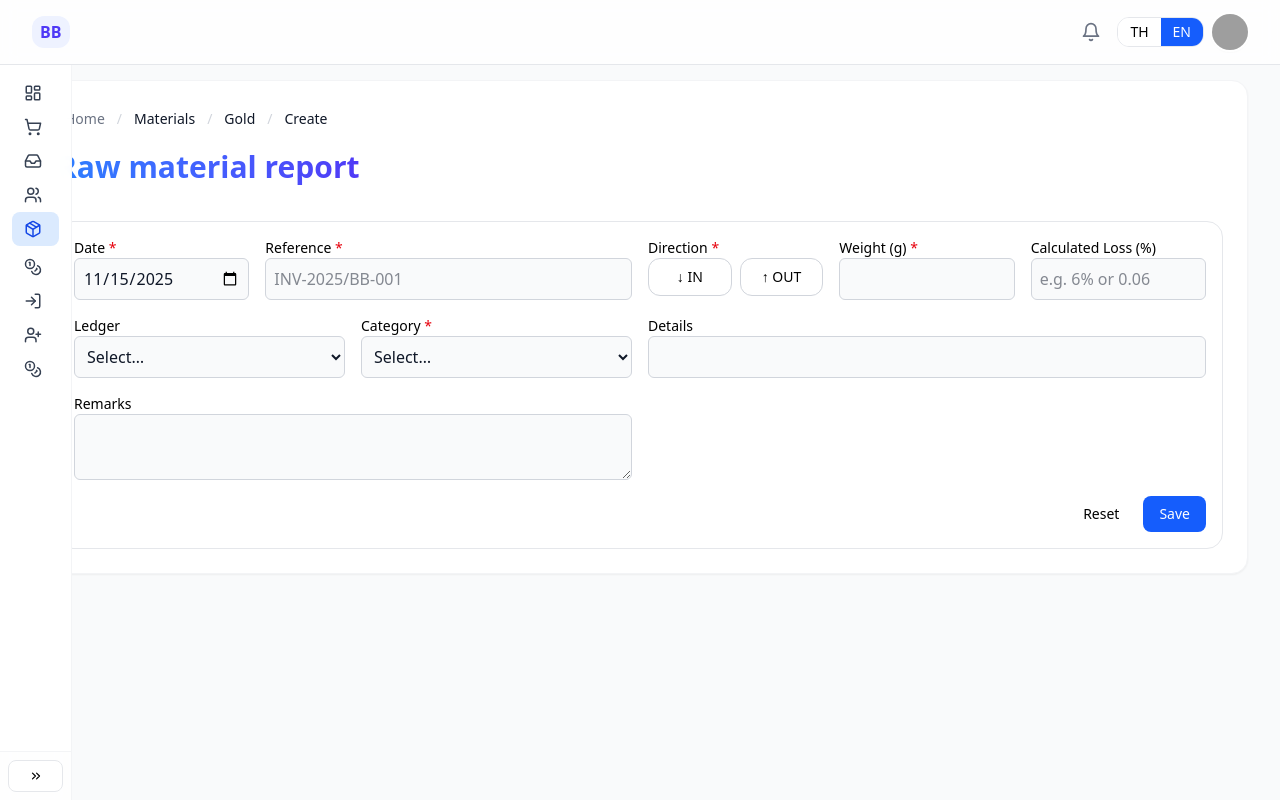
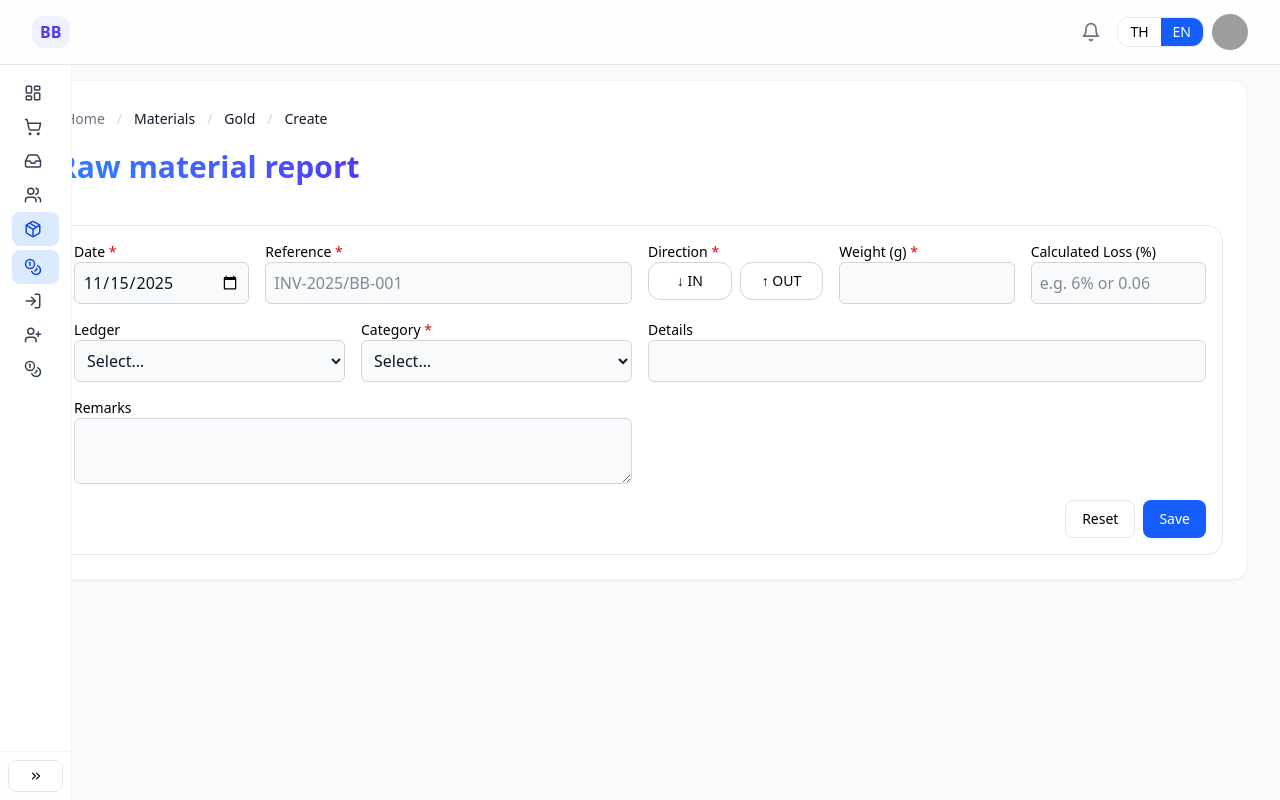
Before and after one commit to Panyafuang/bb-app-home, a React app in the folder frontend/: page /materials/golds/new in a window 1280 px wide. Built offline with nearby package versions, Linux system fonts and the light colour scheme; grey boxes are pictures that could not be loaded; the HTML template or start-up script is replaced by a standard one.

Commit message:
update ui

```diff
--- a/frontend/src/components/layout/Navbar.tsx
+++ b/frontend/src/components/layout/Navbar.tsx
@@ -57,7 +57,7 @@ export default function Navbar({
             </button>
             <LanguageToggle />
             <img
-              src="https://i.pravatar.cc/40?img=3"
+              src="https://i.pravatar.cc/40?img=1"
               alt="avatar"
               className="h-9 w-9 rounded-full ring-2 ring-white shadow"
             />
--- a/frontend/src/components/layout/Sidebar.tsx
+++ b/frontend/src/components/layout/Sidebar.tsx
@@ -178,9 +178,14 @@ export default function Sidebar({ collapsed, onToggleCollapse }: SidebarProps) {
       type: "link",
       to: "/ecommerce",
       icon: <LuShoppingCart />,
-      label: "E-commerce",
+      label: isTH ? "อีคอมเมิร์ซ" : "E-commerce",
     },
-    { type: "link", to: "/inbox", icon: <LuInbox />, label: "Inbox" },
+    {
+      type: "link",
+      to: "/inbox",
+      icon: <LuInbox />,
+      label: isTH ? "กล่องจดหมาย" : "Inbox"
+    },
     {
       type: "link",
       to: "/users",
@@ -199,7 +204,7 @@ export default function Sidebar({ collapsed, onToggleCollapse }: SidebarProps) {
           to: "/materials/golds",
           icon: <LuCoins />,
           label: isTH ? "ทอง" : "Gold",
-          end: true,
+          // end: true,
         },
         // ถ้าภายหลังมี “เงิน / แพลทินัม” ก็เติมใน children ได้เลย
       ],
@@ -293,7 +298,7 @@ export default function Sidebar({ collapsed, onToggleCollapse }: SidebarProps) {
                       <NavLink
                         key={c.to}
                         to={c.to}
-                        end={c.end}
+                        // end={c.end}
                         title={collapsed ? c.label : undefined}
                         className={({ isActive }) => linkClass(isActive)}
                       >
--- a/frontend/src/features/golds/components/GoldForm.tsx
+++ b/frontend/src/features/golds/components/GoldForm.tsx
@@ -1,9 +1,8 @@
-// ✅ ฟอร์ม Create/Edit — กรอกวันที่, เลขอ้างอิง, ทิศทาง IN/OUT, น้ำหนัก, ledger, details, remarks
 // หมายเหตุ: ทำเวอร์ชันง่ายก่อน (useState) — ภายหลังอัปเกรดเป็น react-hook-form + zod ได้
 import { useState, useMemo, useEffect } from "react"; // 1. Import useEffect
 import { useTranslation } from "react-i18next";
 
-// --- ✅ 1. เพิ่มค่าคงที่และฟังก์ชัน Helpers (นอก Component) ---
+// --- TODO: เพิ่มค่าคงที่และฟังก์ชัน Helpers (นอก Component) ---
 const LEDGERS = [
   "Beauty Bijoux",
   "Green Gold",
@@ -39,7 +38,7 @@ const parseNumber = (v: any): number | null => {
   return Number.isNaN(n) ? null : n;
 };
 
-// --- ✅ 2. เพิ่ม Helpers สำหรับ Calculated Loss (ตาม Spec) ---
+// --- เพิ่ม Helpers สำหรับ Calculated Loss (ตาม Spec) ---
 
 /** (Helper) แปลง Input "6" หรือ "6%" หรือ "0.06" ให้เป็น Decimal 0.06 */
 function toDecimalFromPercentInput(str: string): number | null {
@@ -79,7 +78,7 @@ export default function GoldForm({
 }) {
   const { t } = useTranslation("common");
 
-  // ✅ สร้าง state จาก defaultValues (ถ้ามี)
+  // สร้าง state จาก defaultValues (ถ้ามี)
   const [date, setDate] = useState<string>(
     defaultValues?.timestamp_tz?.slice(0, 10) || getTodayISO()
   );
@@ -105,7 +104,7 @@ export default function GoldForm({
   const [remarks, setRemarks] = useState(defaultValues?.remarks || "");
   const [category, setCategory] = useState(defaultValues?.category || "");
 
-  // --- ✅ 3. อัปเดต State สำหรับ Calculated Loss (ให้เก็บเป็น Display String) ---
+  // --- 3. อัปเดต State สำหรับ Calculated Loss (ให้เก็บเป็น Display String) ---
   const [calculatedLoss, setCalculatedLoss] = useState(() => {
     // แปลง Decimal (0.06) จาก DB มาเป็น String ("6.00") เพื่อแสดงผล
     if (
@@ -123,7 +122,7 @@ export default function GoldForm({
   const [isSubmitting, setIsSubmitting] = useState(false);
   const [showErrors, setShowErrors] = useState(false); // State เพื่อบอกว่า "ให้เริ่มแสดง Error ได้"
 
-  // --- ✅ 4. เพิ่ม Auto-fill Logic (useEffect) ---
+  // --- เพิ่ม Auto-fill Logic (useEffect) ---
   useEffect(() => {
     // ถ้าผู้ใช้พิมพ์เองแล้ว หรืออยู่ในโหมด Edit ให้หยุด
     if (lossManuallySet) return;
@@ -138,7 +137,7 @@ export default function GoldForm({
     }
   }, [ledger, reference, lossManuallySet]); // ทำงานเมื่อ Ledger หรือ Reference เปลี่ยน
 
-  // 5. สร้าง Error Object แบบ Real-time
+  // สร้าง Error Object แบบ Real-time
   const errors = useMemo(() => {
     const e: Record<string, string> = {};
     const today = getTodayISO();
@@ -159,7 +158,7 @@ export default function GoldForm({
     else if (Number(weight) <= 0) e.weight = t("validation.weight.positive");
     if (category.trim() === "") e.category = t("validation.required");
 
-    // --- ✅ 6. อัปเดต Validation สำหรับ Calculated Loss (ตาม Spec) ---
+    // --- อัปเดต Validation สำหรับ Calculated Loss (ตาม Spec) ---
     if (calculatedLoss.trim() !== "") {
       const dec = toDecimalFromPercentInput(calculatedLoss);
       if (dec === null) {
@@ -172,16 +171,16 @@ export default function GoldForm({
     return e;
   }, [date, reference, direction, weight, category, calculatedLoss, t]); // <-- เพิ่ม calculatedLoss และ t
 
-  // 7. ตรวจสอบว่าฟอร์มพร้อมส่งหรือไม่
+  // ตรวจสอบว่าฟอร์มพร้อมส่งหรือไม่
   const canSubmit = Object.keys(errors).length === 0;
 
-  // --- 💅 CSS Classes ที่คุณกำหนด (ไม่เปลี่ยนแปลง) ---
+
   const inputStyle =
     "block w-full p-2 text-gray-900 border border-gray-300 rounded-md bg-gray-50 text-base focus:ring-blue-500 focus:border-blue-500";
   const errorStyle = "border-red-500 ring-2 ring-red-100 border-2";
-  // --- จบส่วน CSS ---
 
-  // ✅ 8. อัปเดตฟังก์ชัน Reset
+
+  // 8. อัปเดตฟังก์ชัน Reset
   function handleReset() {
     setShowErrors(false); // ซ่อน Error
     setDate(
@@ -217,7 +216,7 @@ export default function GoldForm({
     setLossManuallySet(mode === "edit"); // ถ้าเป็นโหมด Edit ให้ถือว่า Manual (ไม่ Auto-fill)
   }
 
-  // ✅ 9. อัปเดตฟังก์ชัน Submit
+  // 9. อัปเดตฟังก์ชัน Submit
   async function submit(e: React.FormEvent) {
     e.preventDefault();
 
@@ -363,7 +362,6 @@ export default function GoldForm({
         <ErrorMessage field="weight" />
       </div>
 
-      {/* --- ⬇️ ฟิลด์ที่แก้ไข (ตาม Spec) ⬇️ --- */}
       <div className="md:col-span-2">
         <label className="block text-sm font-medium">
           {t("form.calculated_loss")}
@@ -382,7 +380,6 @@ export default function GoldForm({
         />
         <ErrorMessage field="calculated_loss" />
       </div>
-      {/* --- ⬆️ จบฟิลด์ที่แก้ไข ⬆️ --- */}
 
       <div className="md:col-span-3">
         <label className="block text-sm font-medium">{t("form.ledger")}</label>
@@ -421,7 +418,6 @@ export default function GoldForm({
         </select>
         <ErrorMessage field="category" />
       </div>
-      {/* --- จบส่วน JSX --- */}
 
       <div className="md:col-span-6">
         <label className="block text-sm font-medium">{t("form.details")}</label>
@@ -444,8 +440,8 @@ export default function GoldForm({
 
       <div className="md:col-span-12 flex justify-end gap-2">
         <button
-          type="button" // ❗️ เปลี่ยนจาก "reset" เป็น "button"
-          className="rounded-xl px-4 py-2 hover:bg-gray-50 text-sm"
+          type="button"
+          className="rounded-lg px-4 py-2 hover:bg-gray-50 text-sm p-2 border border-gray-200 "
           onClick={handleReset}
         >
           {t("form.reset")}
--- a/frontend/src/routes/golds/create.page.tsx
+++ b/frontend/src/routes/golds/create.page.tsx
@@ -12,7 +12,7 @@ export default function GoldCreatePage() {
     <div className="space-y-4">
       <Breadcrumbs />
       <div className="mb-6 flex items-center justify-start">
-        <h1 className="mb-3 text-2xl font-semibold text-gray-700 dark:text-white md:text-2xl lg:text-3xl">
+        <h1 className="mb-4 text-2xl font-semibold text-gray-700 dark:text-white md:text-2xl lg:text-3xl">
           <span className="text-transparent bg-clip-text bg-linear-to-r from-blue-500 to-indigo-600">
             {t("header.material_report")}
           </span>
```
Also changed, not shown: frontend/src/routes/golds/list.page.tsx (+0 -17 lines).
